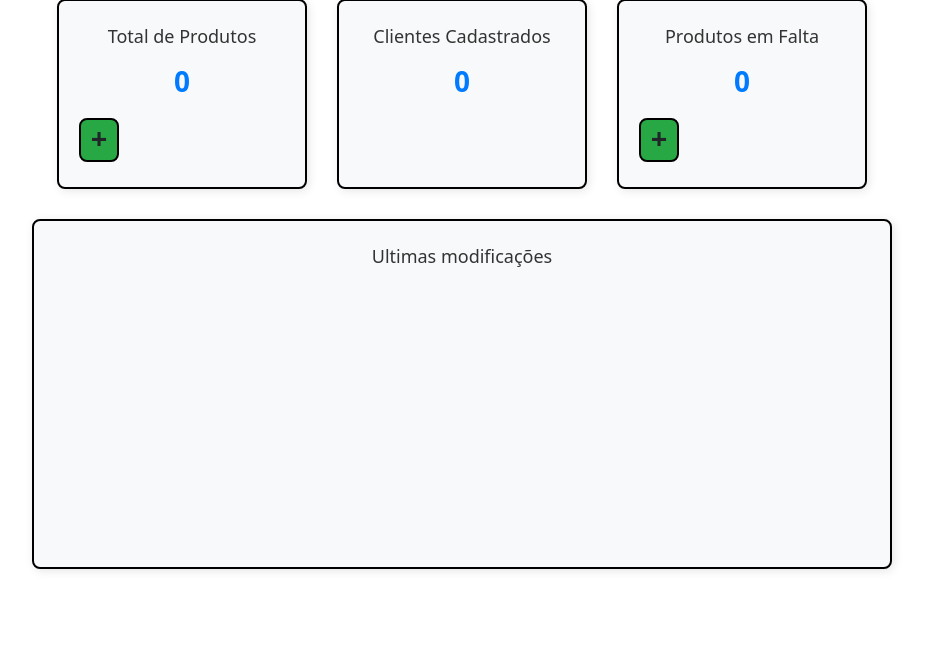
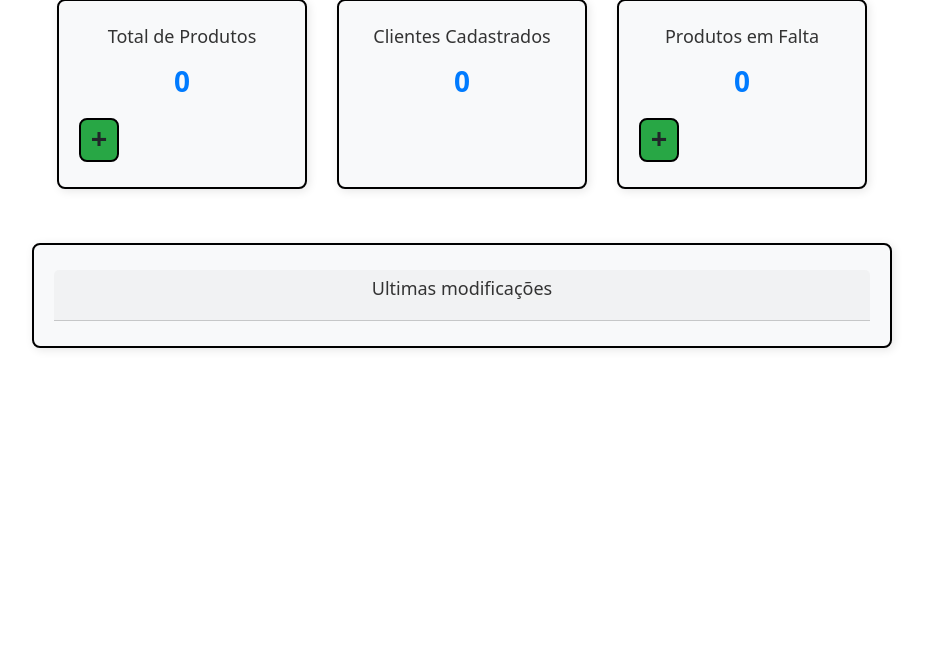
Before and after one commit to CristyanRyan077/LojaPython, a Django app: page / in a window 1280 px wide. Shown: the part 249-908 px from the top of the page, without its empty margins (178-1103 px from the left). After the commit the page ends 599 px from the top, so only its background shows below. Run offline with Django 5.2, Linux system fonts and the light colour scheme; data that the repository does not hold is empty.

Commit message:
atualizado ultimas mudancas

```diff
--- a/estoque/templates/base.html
+++ b/estoque/templates/base.html
@@ -7,6 +7,7 @@
     <title>{% block title %}Menu {% endblock %}</title>
     <link href="https://cdn.jsdelivr.net/npm/bootstrap@5.3.6/dist/css/bootstrap.min.css" rel="stylesheet">
     <script src="https://cdn.jsdelivr.net/npm/bootstrap@5.3.3/dist/js/bootstrap.bundle.min.js" crossorigin="anonymous"></script>
+    <link rel="stylesheet" href="https://cdn.jsdelivr.net/npm/bootstrap-icons@1.10.5/font/bootstrap-icons.css">
     <style>
     .input-pequeno {
         width: 20%;
--- a/estoque/templates/menu.html
+++ b/estoque/templates/menu.html
@@ -31,12 +31,15 @@
        <a href="{% url 'adicionar_produto' %}" class="add-button">+</a>
     </a>
     </div>
-     <div class="card" style="width: 1000px; height: 350px;">
-    <a href="{% url 'ver_estoque' %}">
-      <h2>Ultimas modificações</h2>
-      <ul class="list-group">
+     <div class="card mt-4" style="width: 1000px; max-height: 250px; overflow-y: auto;"">
+      <div class="card-header text-center fw-bold"
+        <a href="{% url 'ver_estoque' %}">
+        <h2>Ultimas modificações</h2>
+        </a>
+      </div>
+      <ul class="list-group list-group-flush">
         {% for produto in data_modificacao %}
-        <li class="list-group-item">{{produto.nome}} - {{produto.data_modificacao}}</li>
+        <li class="list-group-item"> <i class="bi bi-clock">[{{produto.id}}] {{produto.nome}} - {{produto.data_modificacao}}</i></li>
         {% endfor %}
       </ul>
   </div>
```
